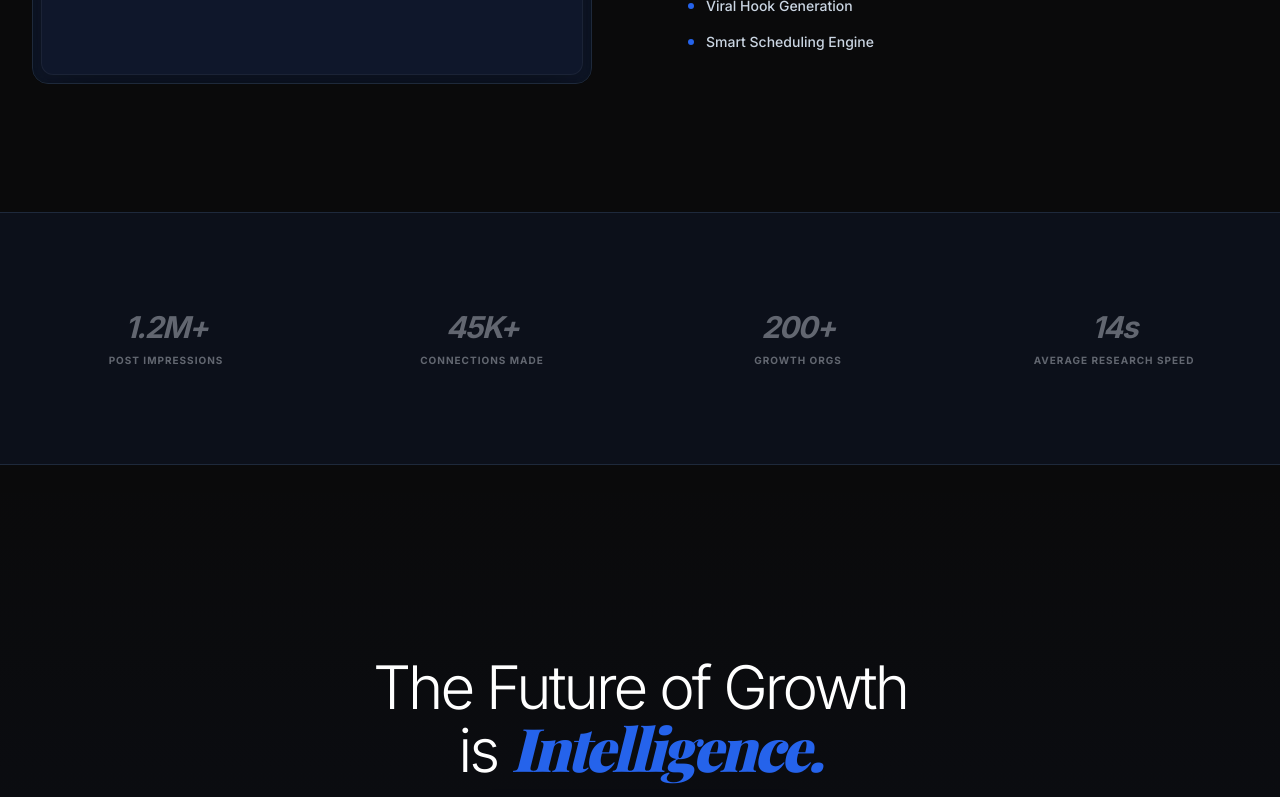
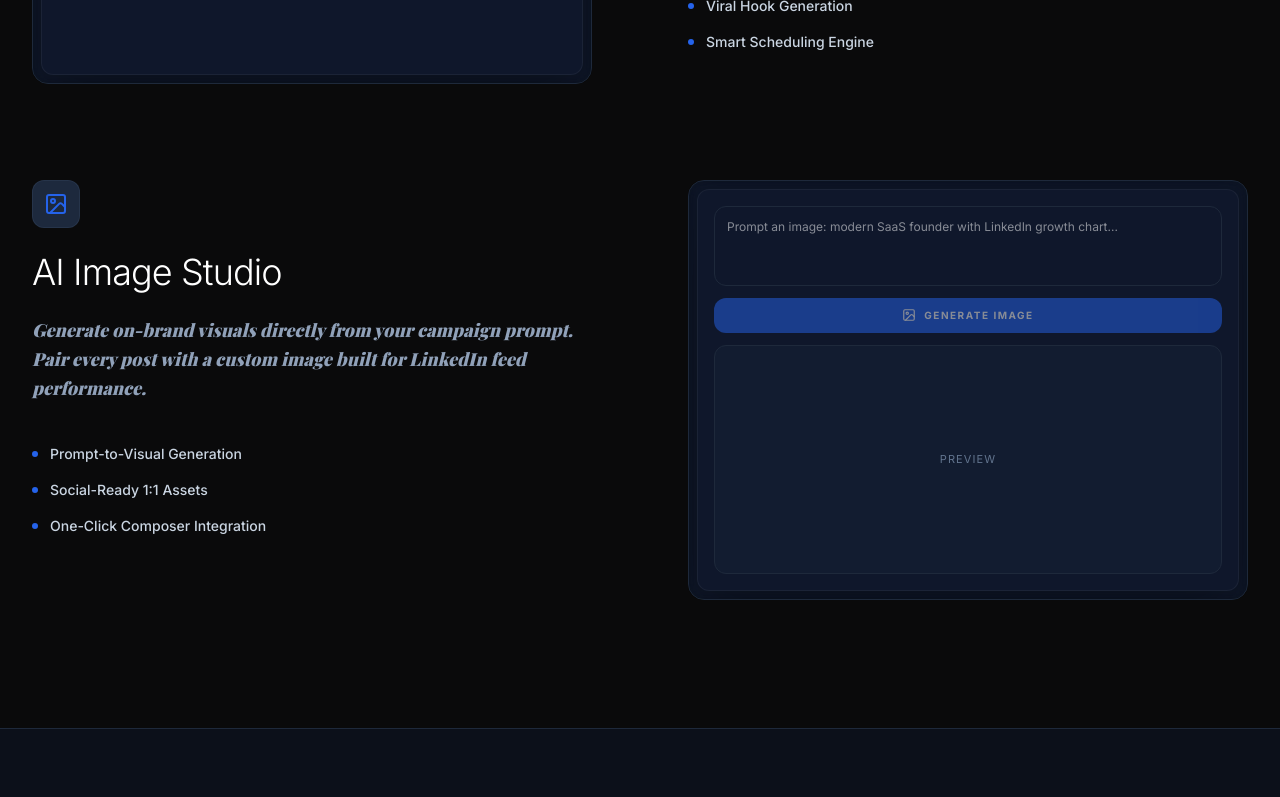
Before and after one commit to FelixCrego/linkgrowth-ai-saas, a React (Vite) app: page / in a window 1280 px wide. Shown: the part 1871-2668 px from the top of the page. Built offline with nearby package versions, Linux system fonts and the light colour scheme; no server answers; a web font is replaced by a local one.

Commit message:
Add AI image generation panel to landing features

```diff
--- a/src/components/LandingPage.tsx
+++ b/src/components/LandingPage.tsx
@@ -1,18 +1,16 @@
+import { useState } from "react";
 import { motion } from "motion/react";
 import {
   ArrowRight,
   Sparkles,
-  Zap,
-  Globe,
   Shield,
-  TrendingUp,
   Linkedin,
-  BarChart3,
   Search,
   PenTool,
-  Users
+  Image as ImageIcon,
+  RefreshCw
 } from "lucide-react";
-import { AppView } from "../types";
+import { generateImage as generateImageApi } from "../lib/api";
 
 interface LandingPageProps {
   onGetStarted: () => void;
@@ -20,6 +18,31 @@ interface LandingPageProps {
 }
 
 export const LandingPage = ({ onGetStarted, onPriceClick }: LandingPageProps) => {
+  const [imagePrompt, setImagePrompt] = useState("");
+  const [generatedImageUrl, setGeneratedImageUrl] = useState("");
+  const [generatingImage, setGeneratingImage] = useState(false);
+  const [imageError, setImageError] = useState("");
+
+  const generateImage = async () => {
+    if (!imagePrompt.trim()) return;
+
+    setGeneratingImage(true);
+    setImageError("");
+    try {
+      const result = await generateImageApi(imagePrompt.trim());
+      setGeneratedImageUrl(`data:${result.mimeType};base64,${result.imageBase64}`);
+    } catch (error) {
+      const message = error instanceof Error ? error.message : "Image generation failed";
+      if (message.toLowerCase().includes("unauthorized")) {
+        setImageError("Sign in to generate images.");
+      } else {
+        setImageError(message);
+      }
+    } finally {
+      setGeneratingImage(false);
+    }
+  };
+
   return (
     <div className="bg-brand-dark min-h-screen text-slate-200 overflow-x-hidden">
       {/* Navigation */}
@@ -179,6 +202,61 @@ export const LandingPage = ({ onGetStarted, onPriceClick }: LandingPageProps) =>
             </ul>
           </div>
         </div>
+
+        <div className="grid grid-cols-1 md:grid-cols-2 gap-24 items-start">
+          <div className="space-y-6">
+            <div className="w-12 h-12 bg-slate-800 rounded-xl border border-slate-700/50 flex items-center justify-center text-brand-accent">
+              <ImageIcon className="w-6 h-6" />
+            </div>
+            <h2 className="text-4xl font-light text-white tracking-tight">AI Image Studio</h2>
+            <p className="text-slate-400 leading-relaxed font-serif italic text-lg">
+              Generate on-brand visuals directly from your campaign prompt. Pair every post with a custom image built for
+              LinkedIn feed performance.
+            </p>
+            <ul className="space-y-4 pt-4 text-sm font-medium text-slate-300">
+              <li className="flex items-center gap-3">
+                <div className="w-1.5 h-1.5 rounded-full bg-brand-accent"></div>
+                Prompt-to-Visual Generation
+              </li>
+              <li className="flex items-center gap-3">
+                <div className="w-1.5 h-1.5 rounded-full bg-brand-accent"></div>
+                Social-Ready 1:1 Assets
+              </li>
+              <li className="flex items-center gap-3">
+                <div className="w-1.5 h-1.5 rounded-full bg-brand-accent"></div>
+                One-Click Composer Integration
+              </li>
+            </ul>
+          </div>
+
+          <div className="glass-panel p-2 aspect-[4/3] relative overflow-hidden group">
+            <div className="absolute inset-0 bg-brand-accent/5 backdrop-blur-sm"></div>
+            <div className="relative h-full border border-white/5 rounded-xl bg-slate-900 shadow-2xl flex flex-col p-4 gap-3">
+              <textarea
+                className="w-full h-20 bg-slate-900 border border-brand-border p-3 outline-none focus:border-brand-accent/50 transition-all text-xs resize-none text-white rounded-xl"
+                placeholder="Prompt an image: modern SaaS founder with LinkedIn growth chart..."
+                value={imagePrompt}
+                onChange={(event) => setImagePrompt(event.target.value)}
+              />
+              <button
+                onClick={generateImage}
+                disabled={generatingImage || !imagePrompt.trim()}
+                className="bg-brand-accent text-white py-2.5 rounded-xl flex items-center justify-center gap-2 font-bold uppercase text-[10px] tracking-[0.15em] disabled:opacity-50"
+              >
+                {generatingImage ? <RefreshCw className="w-3.5 h-3.5 animate-spin" /> : <ImageIcon className="w-3.5 h-3.5" />}
+                {generatingImage ? "Generating..." : "Generate Image"}
+              </button>
+              <div className="flex-1 rounded-xl border border-brand-border bg-slate-800/30 overflow-hidden flex items-center justify-center">
+                {generatedImageUrl ? (
+                  <img src={generatedImageUrl} alt="Generated preview" className="w-full h-full object-cover" />
+                ) : (
+                  <p className="text-[11px] text-slate-500 uppercase tracking-widest">Preview</p>
+                )}
+              </div>
+              {imageError && <p className="text-[11px] text-red-400">{imageError}</p>}
+            </div>
+          </div>
+        </div>
       </section>
 
       {/* Trust Indicators */}
```
